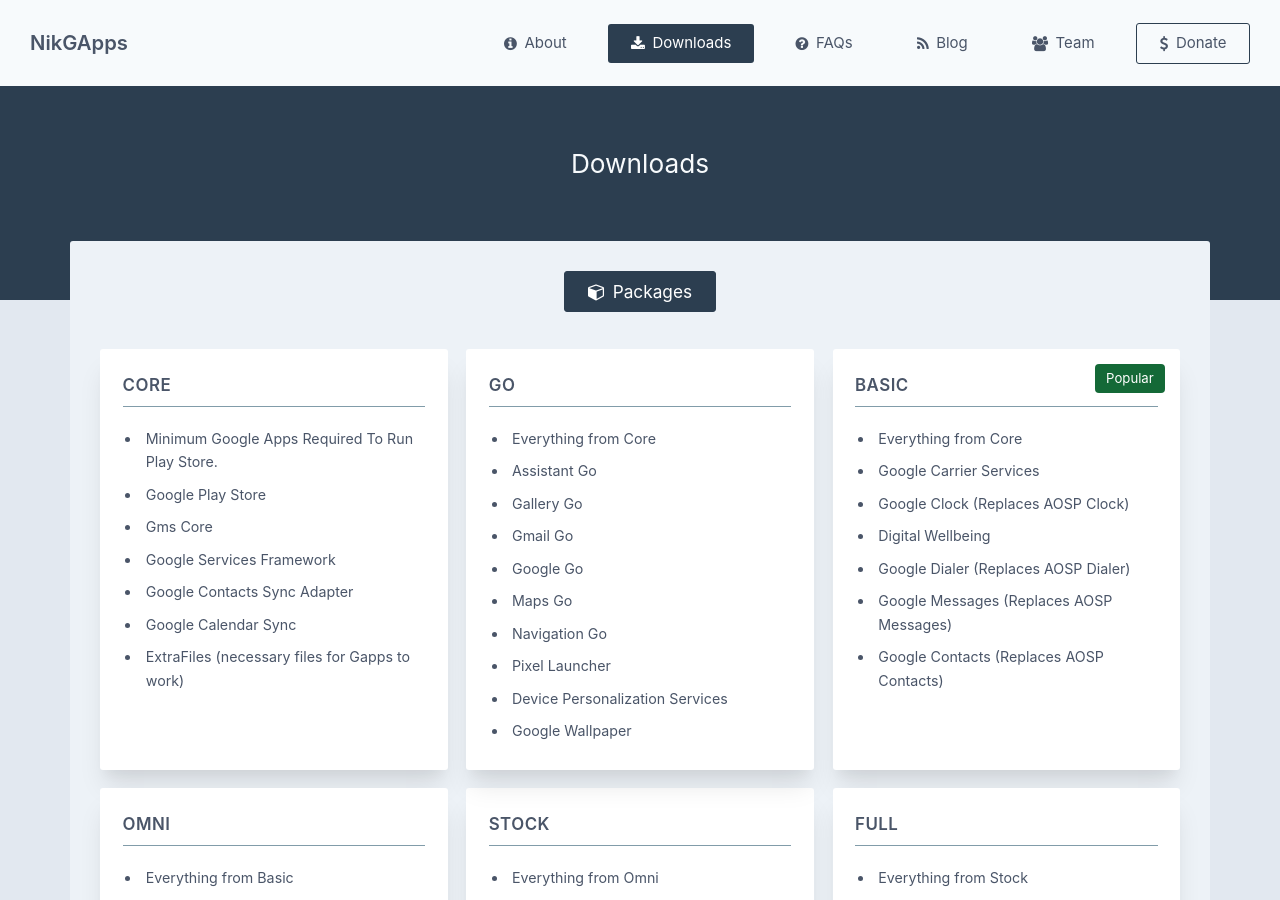
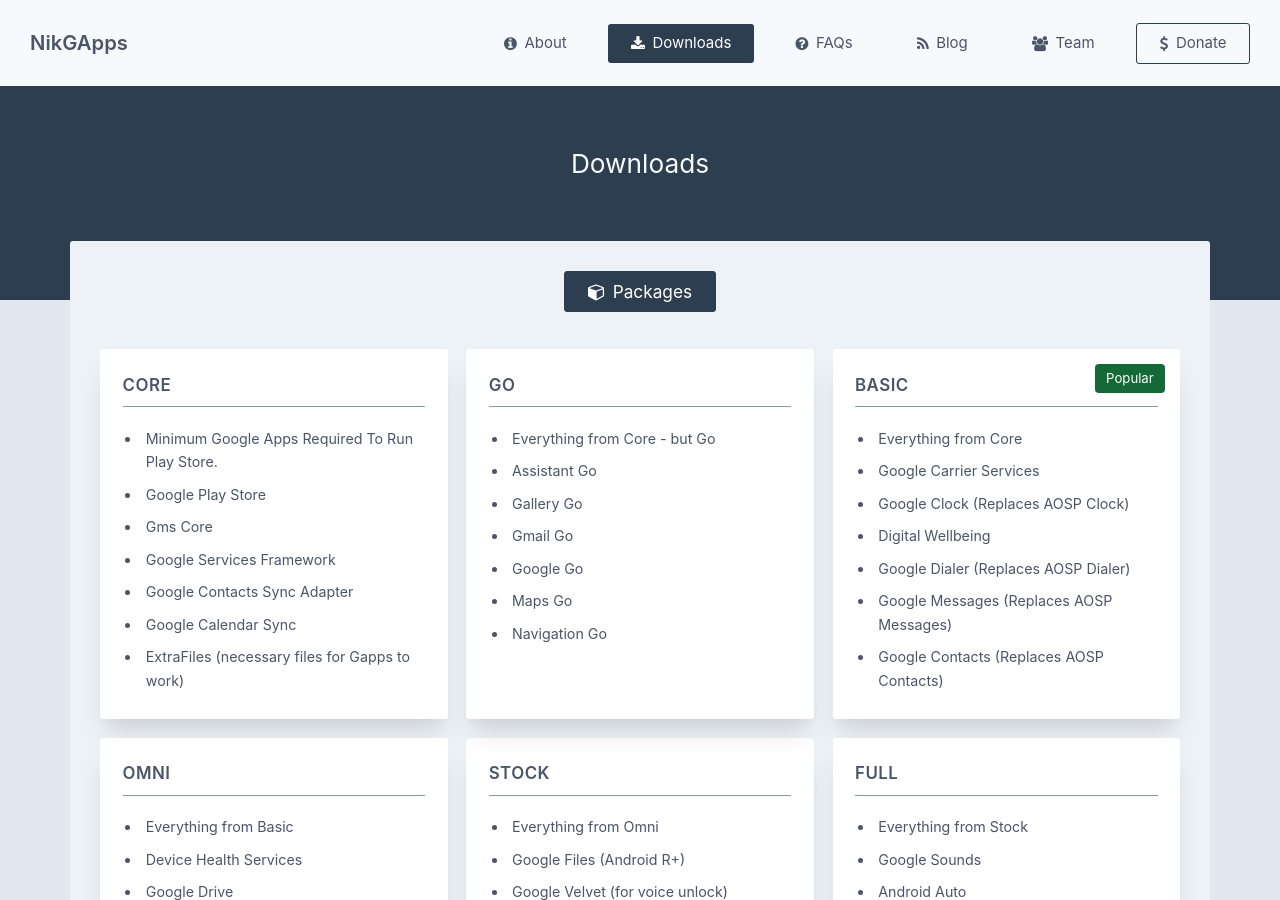
Before and after one commit to nikgapps/nikgapps.github.io, a Jekyll site: the page built from downloads.html, in a window 1280 px wide and 900 px high. Built offline with Jekyll 4.4.1, drawn with Linux system fonts in a browser that asks for light colours; some web fonts are replaced; some of the changed text lies outside the part shown.

Commit message:
Update the variants definition

```diff
--- a/_data/downloads.yaml
+++ b/_data/downloads.yaml
@@ -27,40 +27,37 @@
           - item: Google Setup Wizard
           - item: Google Maps
           - item: Google Photos (Replaces AOSP Gallery)
+          - item: GBoard (Replaces AOSP keyboard)
+          - item: Google Calendar (Replaces AOSP Calendar)
+          - item: Google Keep (Replaces AOSP Notepad)
     - title: Stock
       pkgs:
           - item: Everything from Omni
-          - item: Android Device Policy
-          - item: Pixel Launcher (Replaces AOSP Launcher)
-          - item: GBoard (Replaces AOSP keyboard)
-          - item: Google Calendar (Replaces AOSP Calendar)
-          - item: Google Feedback
-          - item: Google Partner Setup
           - item: Google Files (Android R+)
           - item: Google Velvet (for voice unlock)
-          - item: Google Sound Recorder
+          - item: Google Chrome (Replaces AOSP Browser)
+          - item: Google Play Games
           - item: Google Markup
-          - item: Google Sounds
+          - item: Pixel Launcher (Replace Stock Launcher)
+          - item: Google Sound Recorder (Replaces AOSP Sound Recorder)
+          - item: Google TTS (Replaces Stock TTS)
+
     - title: Full
       pkgs:
           - item: Everything from Stock
-          - item: Google Play Books
-          - item: Google Keep
-          - item: Google Chrome (Replaces AOSP Browser)
-          - item: Google Assistant
-          - item: Google Play Games
-          - item: YouTube Music (Replaces AOSP Music and Google Play Music)
+          - item: Google Sounds
+          - item: Android Auto
+          - item: Android Device Policy
           - item: Device Setup (Android for work)
-          - item: Android Auto
+          - item: Google Feedback
+          - item: Google Partner Setup
+
     - title: Go
       pkgs:
-          - item: Everything from Core
+          - item: Everything from Core - but Go
           - item: Assistant Go
           - item: Gallery Go
           - item: Gmail Go
           - item: Google Go
           - item: Maps Go
           - item: Navigation Go
-          - item: Pixel Launcher
-          - item: Device Personalization Services
-          - item: Google Wallpaper
```
Also changed, not shown: Gemfile.lock.
